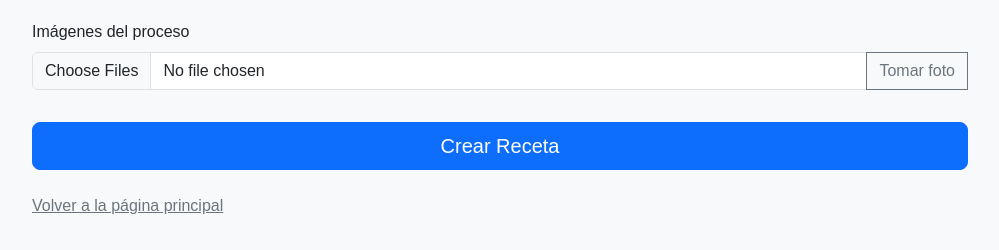
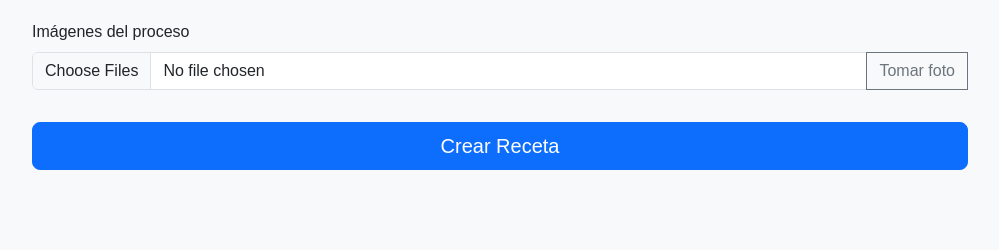
Before and after one commit to gabofunebre/recetario, a Flask app: page /crear_receta in a window 1280 px wide. Shown: the part 636-886 px from the top of the page, without its empty margins (140-1139 px from the left). After the commit the page ends 806 px from the top, so only its background shows below. Run offline with Flask 3, Linux system fonts and the light colour scheme; some libraries are stand-ins or nearby versions.

Commit message:
Remove back-to-home link on create recipe page

```diff
--- a/app/templates/crear_receta_independiente.html
+++ b/app/templates/crear_receta_independiente.html
@@ -70,9 +70,6 @@
     </div>
   </form>
 
-  <div>
-    <a href="{{ url_for('main.index') }}" class="link-secondary">Volver a la página principal</a>
-  </div>
 {% endblock %}
 
 {% block scripts %}
```
